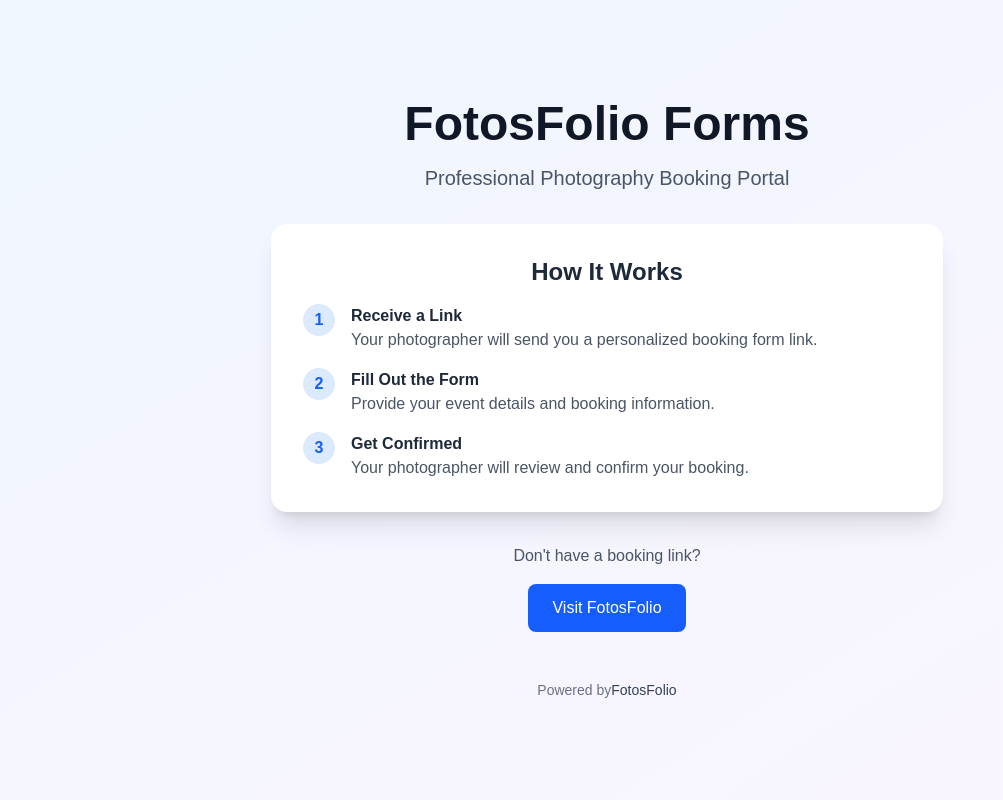
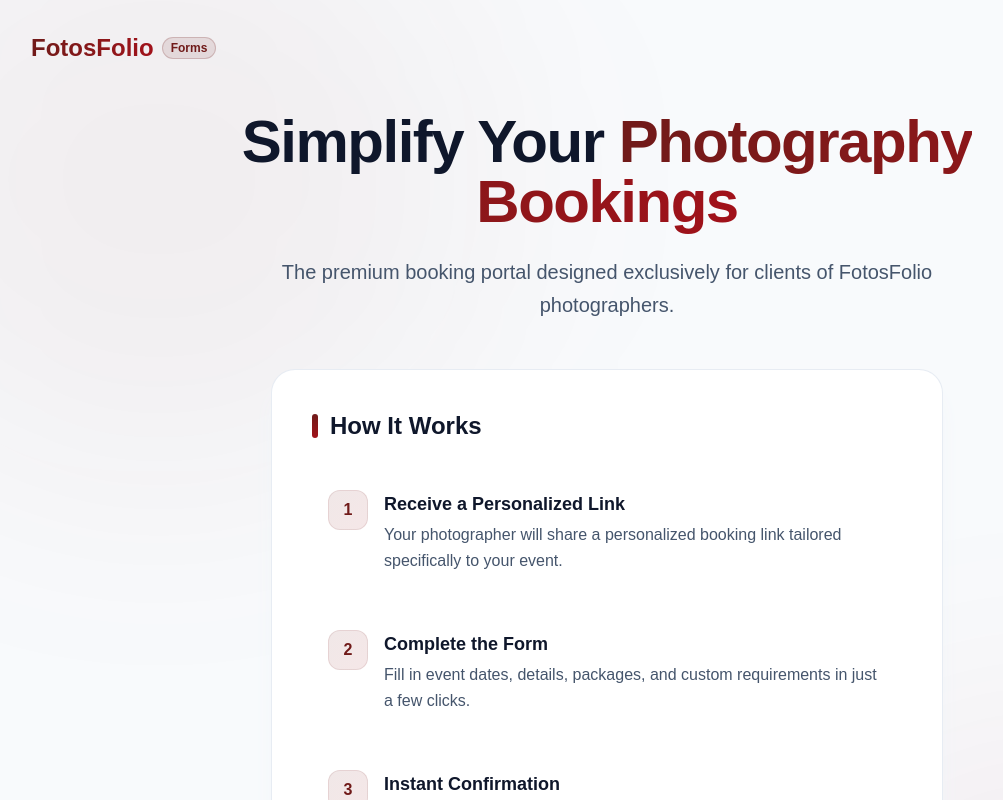
Before and after one commit to niguns7/fotosfolio-form, a Next.js app: page / in a window 1280 px wide. Shown: the top 800 px of the page, without its empty margins (33-1036 px from the left). Built offline with nearby package versions, Linux system fonts and the light colour scheme.

Commit message:
feat: add bookingId support to submission payloads and update UI for improved branding

```diff
--- a/app/page.tsx
+++ b/app/page.tsx
@@ -2,82 +2,111 @@ import Link from "next/link";
 
 export default function Home() {
   return (
-    <div className="min-h-screen flex items-center justify-center px-4 bg-linear-to-br from-blue-50 to-purple-50">
-      <div className="max-w-2xl w-full text-center">
-        <div className="mb-8">
-          <h1 className="text-5xl font-bold text-gray-900 mb-4">
-            FotosFolio Forms
+    <div className="min-h-screen flex flex-col justify-between px-4 py-8 bg-slate-50 text-slate-800 relative overflow-hidden font-sans">
+      {/* Decorative background glow circles in FotosFolio red tone */}
+      <div className="absolute top-[-10%] left-[-10%] w-[50%] h-[50%] rounded-full bg-[#701A19]/5 blur-[120px] pointer-events-none" />
+      <div className="absolute bottom-[-10%] right-[-10%] w-[50%] h-[50%] rounded-full bg-[#A1111A]/5 blur-[120px] pointer-events-none" />
+
+      {/* Header / Logo */}
+      <header className="max-w-6xl w-full mx-auto flex justify-between items-center z-10">
+        <Link href="https://fotosfolio.com" className="flex items-center gap-2 group">
+          <span className="text-2xl font-bold bg-gradient-to-r from-[#701A19] to-[#A1111A] bg-clip-text text-transparent group-hover:opacity-90 transition-all duration-300">
+            FotosFolio
+          </span>
+          <span className="px-2 py-0.5 text-xs font-semibold bg-[#701A19]/10 text-[#701A19] rounded-full border border-[#701A19]/20">
+            Forms
+          </span>
+        </Link>
+      </header>
+
+      {/* Main Content */}
+      <main className="max-w-4xl w-full mx-auto my-auto py-12 flex flex-col items-center text-center z-10">
+        <div className="mb-12">
+          <h1 className="text-4xl sm:text-6xl font-black tracking-tight text-slate-900 mb-6">
+            Simplify Your{" "}
+            <span className="bg-gradient-to-r from-[#701A19] to-[#A1111A] bg-clip-text text-transparent">
+              Photography Bookings
+            </span>
           </h1>
-          <p className="text-xl text-gray-600">
-            Professional Photography Booking Portal
+          <p className="text-lg sm:text-xl text-slate-600 max-w-2xl mx-auto leading-relaxed">
+            The premium booking portal designed exclusively for clients of FotosFolio photographers.
           </p>
         </div>
 
-        <div className="bg-white rounded-2xl shadow-xl p-8 mb-8">
-          <h2 className="text-2xl font-semibold text-gray-800 mb-4">
+        {/* How it Works - Card */}
+        <div className="w-full max-w-2xl bg-white border border-slate-200/80 rounded-3xl p-6 sm:p-10 shadow-xl shadow-slate-100 hover:border-[#701A19]/30 transition-all duration-500 mb-12">
+          <h2 className="text-2xl font-bold text-slate-900 mb-8 text-left flex items-center gap-3">
+            <span className="w-1.5 h-6 bg-gradient-to-b from-[#701A19] to-[#A1111A] rounded-full" />
             How It Works
           </h2>
-          <div className="space-y-4 text-left">
-            <div className="flex items-start gap-4">
-              <div className="shrink-0 w-8 h-8 bg-blue-100 text-blue-600 rounded-full flex items-center justify-center font-bold">
+
+          <div className="space-y-6 text-left">
+            <div className="flex gap-4 p-4 rounded-2xl hover:bg-slate-50 transition-colors duration-300">
+              <div className="shrink-0 w-10 h-10 rounded-xl bg-gradient-to-br from-[#701A19]/10 to-[#A1111A]/10 text-[#701A19] flex items-center justify-center font-bold border border-[#701A19]/10">
                 1
               </div>
               <div>
-                <h3 className="font-semibold text-gray-800">Receive a Link</h3>
-                <p className="text-gray-600">
-                  Your photographer will send you a personalized booking form link.
+                <h3 className="font-semibold text-slate-900 text-base sm:text-lg mb-1">Receive a Personalized Link</h3>
+                <p className="text-sm sm:text-base text-slate-600 leading-relaxed">
+                  Your photographer will share a personalized booking link tailored specifically to your event.
                 </p>
               </div>
             </div>
-            <div className="flex items-start gap-4">
-              <div className="shrink-0 w-8 h-8 bg-blue-100 text-blue-600 rounded-full flex items-center justify-center font-bold">
+
+            <div className="flex gap-4 p-4 rounded-2xl hover:bg-slate-50 transition-colors duration-300">
+              <div className="shrink-0 w-10 h-10 rounded-xl bg-gradient-to-br from-[#701A19]/10 to-[#A1111A]/10 text-[#701A19] flex items-center justify-center font-bold border border-[#701A19]/10">
                 2
               </div>
               <div>
-                <h3 className="font-semibold text-gray-800">Fill Out the Form</h3>
-                <p className="text-gray-600">
-                  Provide your event details and booking information.
+                <h3 className="font-semibold text-slate-900 text-base sm:text-lg mb-1">Complete the Form</h3>
+                <p className="text-sm sm:text-base text-slate-600 leading-relaxed">
+                  Fill in event dates, details, packages, and custom requirements in just a few clicks.
                 </p>
               </div>
             </div>
-            <div className="flex items-start gap-4">
-              <div className="shrink-0 w-8 h-8 bg-blue-100 text-blue-600 rounded-full flex items-center justify-center font-bold">
+
+            <div className="flex gap-4 p-4 rounded-2xl hover:bg-slate-50 transition-colors duration-300">
+              <div className="shrink-0 w-10 h-10 rounded-xl bg-gradient-to-br from-[#701A19]/10 to-[#A1111A]/10 text-[#701A19] flex items-center justify-center font-bold border border-[#701A19]/10">
                 3
               </div>
               <div>
-                <h3 className="font-semibold text-gray-800">Get Confirmed</h3>
-                <p className="text-gray-600">
-                  Your photographer will review and confirm your booking.
+                <h3 className="font-semibold text-slate-900 text-base sm:text-lg mb-1">Instant Confirmation</h3>
+                <p className="text-sm sm:text-base text-slate-600 leading-relaxed">
+                  Your photographer will receive the submission and instantly sync details with your scheduling.
                 </p>
               </div>
             </div>
           </div>
         </div>
 
-        <div className="text-gray-600">
-          <p className="mb-4">
+        {/* CTA Section */}
+        <div className="flex flex-col items-center gap-4">
+          <p className="text-sm text-slate-500">
             Don&apos;t have a booking link?
           </p>
           <Link
             href="https://fotosfolio.com"
-            className="inline-block px-6 py-3 bg-blue-600 text-white rounded-lg hover:bg-blue-700 transition-colors font-medium"
+            className="group relative inline-flex items-center justify-center px-8 py-3.5 text-sm sm:text-base font-semibold text-white rounded-xl bg-gradient-to-r from-[#701A19] to-[#A1111A] hover:opacity-95 shadow-lg shadow-red-900/10 transition-all duration-300 hover:scale-[1.02] active:scale-[0.98]"
           >
             Visit FotosFolio
+            <span className="ml-2 transform group-hover:translate-x-1 transition-transform duration-300">→</span>
           </Link>
         </div>
+      </main>
 
-        <div className="mt-12 text-sm text-gray-500">
-          <p>
-            Powered by
-            <a
-              href="https://fotosfolio.com"
-              className="text-gray-700 hover:text-gray-900 font-medium"
-            >
-              FotosFolio
-            </a>
-          </p>
-        </div>
-      </div>
+      {/* Footer */}
+      <footer className="max-w-6xl w-full mx-auto text-center py-6 border-t border-slate-200 z-10 text-xs sm:text-sm text-slate-500">
+        <p>
+          Powered by{" "}
+          <Link
+            href="https://fotosfolio.com"
+            className="text-slate-600 hover:text-slate-900 font-medium underline underline-offset-4 decoration-slate-400 hover:decoration-slate-900 transition-colors"
+          >
+            FotosFolio
+          </Link>
+          . All rights reserved.
+        </p>
+      </footer>
     </div>
   );
 }
--- a/app/success/page.tsx
+++ b/app/success/page.tsx
@@ -6,79 +6,93 @@ import Link from 'next/link';
 
 function SuccessContent() {
   const searchParams = useSearchParams();
-  const bookingId = searchParams.get('bookingId');
   const eventName = searchParams.get('eventName');
 
   return (
-    <div className="min-h-screen flex items-center justify-center px-4 bg-linear-to-br from-green-50 to-blue-50">
-      <div className="max-w-md w-full bg-white rounded-2xl shadow-xl p-8 text-center">
+    <div className="min-h-screen flex flex-col justify-between px-4 py-8 bg-slate-50 text-slate-800 relative overflow-hidden font-sans">
+      {/* Decorative background glow circles matching the red/brand theme */}
+      <div className="absolute top-[-10%] left-[-10%] w-[50%] h-[50%] rounded-full bg-[#701A19]/5 blur-[120px] pointer-events-none" />
+      <div className="absolute bottom-[-10%] right-[-10%] w-[50%] h-[50%] rounded-full bg-[#A1111A]/5 blur-[120px] pointer-events-none" />
+
+      {/* Header */}
+      <header className="max-w-6xl w-full mx-auto flex justify-between items-center z-10">
+        <Link href="https://fotosfolio.com" className="flex items-center gap-2 group">
+          <span className="text-2xl font-bold bg-gradient-to-r from-[#701A19] to-[#A1111A] bg-clip-text text-transparent group-hover:opacity-90 transition-all duration-300">
+            FotosFolio
+          </span>
+          <span className="px-2 py-0.5 text-xs font-semibold bg-[#701A19]/10 text-[#701A19] rounded-full border border-[#701A19]/20">
+            Forms
+          </span>
+        </Link>
+      </header>
+
+      {/* Main Content */}
+      <main className="max-w-md w-full mx-auto my-auto py-12 z-10">
+        <div className="bg-white border border-slate-200/80 rounded-3xl p-8 text-center shadow-xl shadow-slate-100 hover:border-[#701A19]/30 transition-all duration-500">
+          {/* Animated custom checkmark container with red theme */}
           <div className="mb-6">
-          <div className="w-20 h-20 bg-green-100 rounded-full flex items-center justify-center mx-auto mb-4">
+            <div className="w-20 h-20 bg-gradient-to-br from-[#701A19]/10 to-[#A1111A]/10 rounded-full flex items-center justify-center mx-auto mb-4 border border-[#701A19]/20 shadow-sm">
               <svg
-              className="w-10 h-10 text-green-600"
+                className="w-10 h-10 text-[#A1111A]"
                 fill="none"
                 stroke="currentColor"
                 viewBox="0 0 24 24"
+                strokeWidth={3}
               >
                 <path
                   strokeLinecap="round"
                   strokeLinejoin="round"
-                strokeWidth={2}
                   d="M5 13l4 4L19 7"
                 />
               </svg>
             </div>
-          <h1 className="text-3xl font-bold text-gray-800 mb-2">
+            <h1 className="text-3xl font-black text-slate-900 mb-2 tracking-tight">
               Booking Submitted!
             </h1>
-          <p className="text-gray-600">
-            Your booking request has been received successfully.
+            <p className="text-sm text-slate-500">
+              Your request has been received and logged successfully.
             </p>
           </div>
 
-        {/* {bookingId && (
-          <div className="bg-gray-50 rounded-lg p-4 mb-6">
-            <p className="text-sm text-gray-500 mb-1">Booking ID</p>
-            <p className="text-lg font-mono font-semibold text-gray-800">
-              {bookingId}
-            </p>
-          </div>
-        )} */}
-
-        {eventName && (
-          <div className="mb-6">
-            <p className="text-sm text-gray-500 mb-1">Event</p>
-            <p className="text-lg font-semibold text-gray-800">
+          {/* Event Details */}
+          {eventName && eventName !== 'undefined' && (
+            <div className="mb-6 text-left border-b border-slate-100 pb-5">
+              <p className="text-xs uppercase tracking-wider text-slate-400 font-bold mb-1">Event Type / Name</p>
+              <p className="text-base font-semibold text-slate-900">
                 {eventName}
               </p>
             </div>
           )}
 
-        <div className="space-y-3">
-          <p className="text-sm text-gray-600">
-            The photographer will review your submission and get back to you shortly.
+          {/* Next steps and Call to action */}
+          <div className="space-y-4">
+            <p className="text-sm text-slate-500 leading-relaxed">
+              Your photographer will review the details and reach out to you shortly.
             </p>
 
             <Link
               href="https://fotosfolio.com"
-            className="block w-full px-6 py-3 bg-blue-600 text-white rounded-lg hover:bg-blue-700 transition-colors font-medium"
+              className="block w-full px-6 py-3.5 bg-gradient-to-r from-[#701A19] to-[#A1111A] hover:opacity-95 text-white rounded-xl shadow-lg shadow-red-900/10 hover:scale-[1.02] active:scale-[0.98] transition-all duration-300 font-semibold text-sm"
             >
               Visit FotosFolio
             </Link>
           </div>
+        </div>
+      </main>
 
-        <div className="mt-8 pt-6 border-t border-gray-200">
-          <p className="text-xs text-gray-500">
-            Powered by{' '}
-            <a
+      {/* Footer */}
+      <footer className="max-w-6xl w-full mx-auto text-center py-6 border-t border-slate-200 z-10 text-xs text-slate-500">
+        <p>
+          Powered by{" "}
+          <Link
             href="https://fotosfolio.com"
-              className="text-gray-700 hover:text-gray-900 font-medium"
+            className="text-slate-600 hover:text-slate-900 font-medium underline underline-offset-4 decoration-slate-400 hover:decoration-slate-900 transition-colors"
           >
             FotosFolio
-            </a>
+          </Link>
+          . All rights reserved.
         </p>
-        </div>
-      </div>
+      </footer>
     </div>
   );
 }
@@ -86,8 +100,8 @@ function SuccessContent() {
 export default function SuccessPage() {
   return (
     <Suspense fallback={
-      <div className="min-h-screen flex items-center justify-center">
-        <div className="animate-spin rounded-full h-12 w-12 border-b-2 border-blue-600"></div>
+      <div className="min-h-screen flex items-center justify-center bg-slate-50">
+        <div className="animate-spin rounded-full h-12 w-12 border-b-2 border-[#701A19]"></div>
       </div>
     }>
       <SuccessContent />
--- a/src/hooks/useFormSubmit.ts
+++ b/src/hooks/useFormSubmit.ts
@@ -13,7 +13,8 @@ interface UseFormSubmitResult {
     formElements: FormElement[],
     eventName: string,
     assigneeId: string,
-    formType?: string | null
+    formType?: string | null,
+    bookingId?: string | null
   ) => Promise<void>;
   isSubmitting: boolean;
   error: string | null;
@@ -29,7 +30,8 @@ export const useFormSubmit = (): UseFormSubmitResult => {
     formElements: FormElement[],
     eventName: string,
     assigneeId: string,
-    formType?: string | null
+    formType?: string | null,
+    bookingId?: string | null
   ) => {
     setIsSubmitting(true);
     setError(null);
@@ -38,11 +40,11 @@ export const useFormSubmit = (): UseFormSubmitResult => {
       let response;
 
       if (formType === 'general') {
-        const payload = transformFormDataToGeneralPayload(formData, formElements, assigneeId);
+        const payload = transformFormDataToGeneralPayload(formData, formElements, assigneeId, bookingId);
         response = await submitGeneralForm(payload);
       } else {
         // Default to event submission
-        const payload = transformFormDataToPayload(formData, formElements, eventName, assigneeId);
+        const payload = transformFormDataToPayload(formData, formElements, eventName, assigneeId, bookingId);
         response = await submitBooking(payload);
       }
 
@@ -51,8 +53,8 @@ export const useFormSubmit = (): UseFormSubmitResult => {
 
         // Redirect to success page with booking details
         const params = new URLSearchParams({
-          bookingId: response.data.id,
-          eventName: response.data.eventName,
+          bookingId: response.data.id || '',
+          eventName: response.data.eventName || eventName || 'Submission',
         });
         router.push(`/success?${params.toString()}`);
       } else {
--- a/src/types/api.types.ts
+++ b/src/types/api.types.ts
@@ -40,6 +40,7 @@ export interface FormConfig {
 
 // API Request for submitting event booking
 export interface SubmitBookingRequest {
+  bookingId?: string | null;
   eventName: string;
   eventDate: string; // ISO 8601 format (e.g., "2024-12-31T10:00:00Z")
   assigneeId: string; // User ID of the photographer/assignee
@@ -48,6 +49,7 @@ export interface SubmitBookingRequest {
 
 // API Request for submitting general form
 export interface SubmitGeneralFormRequest {
+  bookingId?: string | null;
   assigneeId: string;
   customFields: Record<string, string | number | boolean>;
 }
```
Also changed, not shown: app/booking/[templateId]/page.tsx (+13 -1 lines), app/bookings/[templateId]/page.tsx (+15 -2 lines), src/utils/formatting.ts (+6 -2 lines). Lines whose indentation alone changed are shown as unchanged.
